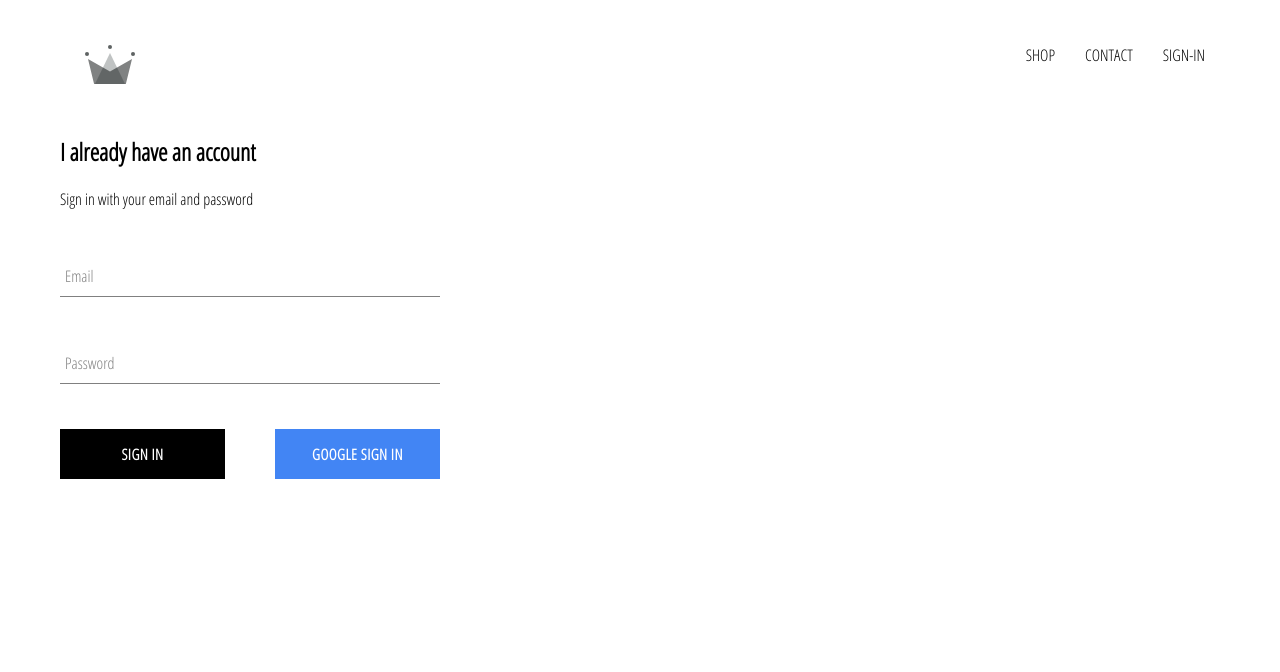
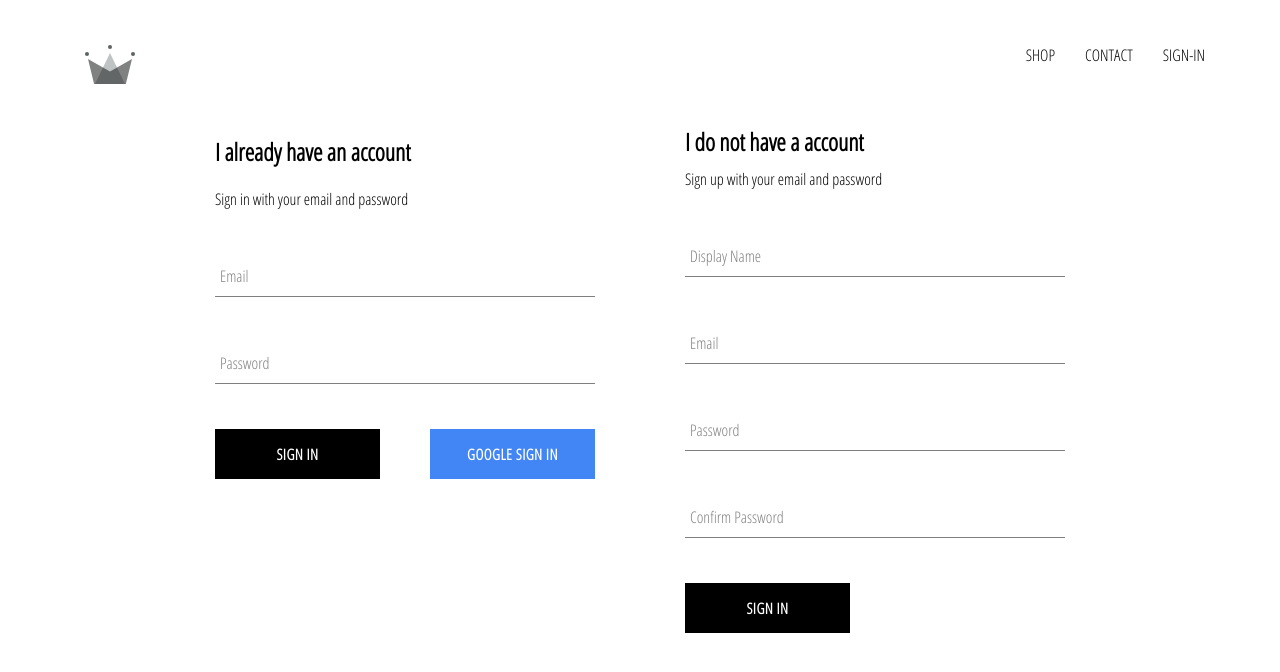
Before and after one commit to hsalas006/react-shopping, a React (Create React App) app: page /signIn in a window 1280 px wide. Shown: the top 672 px of the page. Built offline with nearby package versions, Linux system fonts and the light colour scheme; no server answers.

Commit message:
create signup

```diff
--- a/src/App.js
+++ b/src/App.js
@@ -5,7 +5,7 @@ import HomePage from './pages/home/homepage.component';
 import ShopPage from './pages/shop/shop.component';
 import SignInSignUp from './pages/signIn-and-signUp/signIn-signUp.component';
 import Header from './components/header/header.component';
-import { auth } from './firebase/firebase.utils';
+import { auth, createUserProfileDocument } from './firebase/firebase.utils';
 
 import React from 'react';
 
@@ -21,15 +21,26 @@ class App extends React.Component {
   unsubscribeFromAuth = null;
 
   componentDidMount(){
-    auth.onAuthStateChanged(user => {
-      this.setState({currentUser: user})
+    this.unsubscribeFromAuth = auth.onAuthStateChanged(async user => {
+      if(user){
+        const userRef = await createUserProfileDocument(user);
 
-      console.log("--user-- ", user);
+        if(userRef){
+          this.setState({currentUser: {
+            id: userRef.id,
+            ...userRef.data()
+          }}, ()=> console.log("state: ", this.state))
+        }
+      }
+      else {
+        this.setState({currentUser: user})
+        console.log("state: ", this.state)
+      }
     })
   }
 
   componentWillUnmount(){
-
+    this.unsubscribeFromAuth();
   }
 
   render(){
--- a/src/components/signIn/signIn.component.jsx
+++ b/src/components/signIn/signIn.component.jsx
@@ -2,7 +2,8 @@ import React from "react";
 
 import FormInput from "../form-input/form-input.component";
 import CustomButton from "../custom-button/custom-button.component";
-import { signInWithGoogle } from "./../../firebase/firebase.utils";
+import { signInWithGoogle, auth } from "./../../firebase/firebase.utils";
+import { signInWithEmailAndPassword } from "firebase/auth"
 
 import "./signIn.styles.scss";
 
@@ -16,10 +17,26 @@ class SignIn extends React.Component {
        }
    }
 
-   handleSubmit = event => {
+   handleSubmit = async event => {
         event.preventDefault();
+        const { email, password } = event.target;
 
-        this.setState({ email: '', password: ''})
+        try {
+            signInWithEmailAndPassword(auth, email, password)
+                .then((userCredential) => {
+                    // Signed in
+                    const user = userCredential.user;
+                    console.log("credentials: ", user)
+                })
+                .catch((error) => {
+                    console.log(error)
+                });
+            this.setState({ email: '', password: ''})
+        } catch (error) {
+            console.error(error)
+        }
+
+
    }
 
    handleChange = event => {
@@ -35,7 +52,7 @@ class SignIn extends React.Component {
             <span>Sign in with your email and password</span>
             <form onSubmit={this.handleSubmit}>
                 <FormInput name="email" onChange={this.handleChange} type="email" label="Email" value={this.state.email} required />
-                <FormInput name="password" onChange={this.handleChange} type="password" label="Password" value={this.state.email} required/>
+                <FormInput name="password" onChange={this.handleChange} type="password" label="Password" value={this.state.password} required/>
                 <div className='buttons'>
                     <CustomButton type='submit' >Sign in</CustomButton>
                     <CustomButton onClick={signInWithGoogle} isGoogleAuth>Google Sign In</CustomButton>
--- /dev/null
+++ b/src/components/signup/sign-up.component.jsx
@@ -0,0 +1,101 @@
+import React from "react";
+
+import CustomButton from "../custom-button/custom-button.component";
+import FormInput from "../form-input/form-input.component";
+
+import { auth, createUserProfileDocument } from "../../firebase/firebase.utils";
+import {createUserWithEmailAndPassword} from "firebase/auth"
+import "./sign-up.styles.scss";
+
+class SignUp extends React.Component {
+    constructor(){
+        super();
+
+        this.state = {
+            displayName: '',
+            email : '',
+            password : '',
+            confirmPassword : ''
+        }
+    }
+    handleSubmit = async event => {
+        event.preventDefault();
+
+        const {displayName, email, password, confirmPassword} = this.state;
+
+        if(password !== confirmPassword){
+            alert("Password don't match");
+            return;
+        }
+
+        try {
+            const { user } = createUserWithEmailAndPassword(auth, email, password);
+            console.log("--- *- ", user)
+            await createUserProfileDocument(user, {displayName});
+
+            this.setState({
+                displayName: '',
+                email : '',
+                password : '',
+                confirmPassword : ''
+            })
+        } catch (error) {
+            console.error(error)
+        }
+    }
+
+    handleChange = event => {
+        const { value, name } = event.target;
+
+        this.setState({[name]: value});
+    }
+
+    render(){
+        const { displayName, email, password, confirmPassword } = this.state;
+        return(
+            <div className='sign-up'>
+                <h2 className='title'>I do not have a account</h2>
+                <span>Sign up with your email and password</span>
+                <form className='sign-up-form' onSubmit={this.handleSubmit}>
+                    <FormInput
+                        type='text'
+                        name='displayName'
+                        value={displayName}
+                        onChange={this.handleChange}
+                        label='Display Name'
+                        required
+                    />
+                    <FormInput
+                        type='email'
+                        name='email'
+                        value={email}
+                        onChange={this.handleChange}
+                        label='Email'
+                        required
+                    />
+                    <FormInput
+                        type='password'
+                        name='password'
+                        value={password}
+                        onChange={this.handleChange}
+                        label='Password'
+                        required
+                    />
+                    <FormInput
+                        type='password'
+                        name='confirmPassword'
+                        value={confirmPassword}
+                        onChange={this.handleChange}
+                        label='Confirm Password'
+                        required
+                    />
+
+                    <CustomButton type='submit'>SIGN IN</CustomButton>
+
+                </form>
+            </div>
+        )
+    }
+}
+
+export default SignUp;
--- /dev/null
+++ b/src/components/signup/sign-up.styles.scss
@@ -0,0 +1,9 @@
+.sign-up {
+    display: flex;
+    flex-direction: column;
+    width: 380px;
+
+    .title {
+        margin: 10px 0;
+    }
+}
--- a/src/firebase/firebase.utils.jsx
+++ b/src/firebase/firebase.utils.jsx
@@ -1,6 +1,7 @@
-import { getAuth, signInWithPopup, GoogleAuthProvider } from "firebase/auth";
+import { getAuth, signInWithPopup, GoogleAuthProvider, createUserWithEmailAndPassword } from "firebase/auth";
 
 import { initializeApp } from "firebase/app";
+import { doc, getFirestore, collection, getDocs, getDoc, addDoc, setDoc } from "firebase/firestore";
 
 
 const firebaseConfig = {
@@ -16,6 +17,34 @@ const firebaseConfig = {
 // Initialize Firebase
 const app = initializeApp(firebaseConfig);
 export const auth = getAuth();
+
+const db = getFirestore();
+
+export const createUserProfileDocument = async (userAuth, aditionalData) => {
+  if(!userAuth) return;
+
+  const docRef = doc(db, "users", userAuth.uid)
+  const snapShot = await getDoc(docRef)
+
+  if(!snapShot.exists()){
+    const {displayName, email} = userAuth;
+    const createAt = new Date();
+
+    try {
+      await setDoc(docRef, {
+        displayName,
+        email,
+        createAt,
+        ...aditionalData
+      })
+    } catch (error) {
+      console.log("Error: ", error.message);
+    }
+  }
+
+  return snapShot;
+
+}
 
 const provider = new GoogleAuthProvider();
 provider.setCustomParameters({prompt: 'select_account'});
--- a/src/pages/signIn-and-signUp/signIn-signUp.component.jsx
+++ b/src/pages/signIn-and-signUp/signIn-signUp.component.jsx
@@ -1,12 +1,14 @@
 import React from "react";
 
 import SignIn from "../../components/signIn/signIn.component";
+import SignUp from "../../components/signup/sign-up.component";
 
 import "./signIn-signUp.styles.scss";
 
 const SignInSignUp = () => (
-    <div>
+    <div className='sign-in-and-sign-up'>
         <SignIn />
+        <SignUp />
     </div>
 );
 
--- a/src/pages/signIn-and-signUp/signIn-signUp.styles.scss
+++ b/src/pages/signIn-and-signUp/signIn-signUp.styles.scss
@@ -0,0 +1,6 @@
+.sign-in-and-sign-up {
+    width: 850px;
+    display: flex;
+    justify-content: space-between;
+    margin: 3px auto;
+}
```
